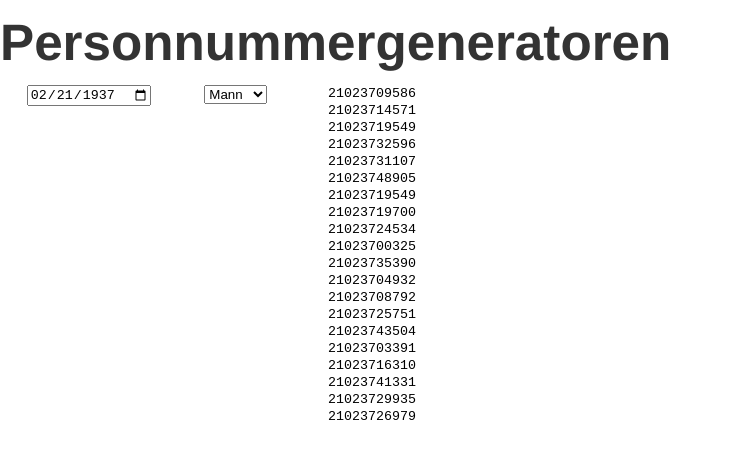
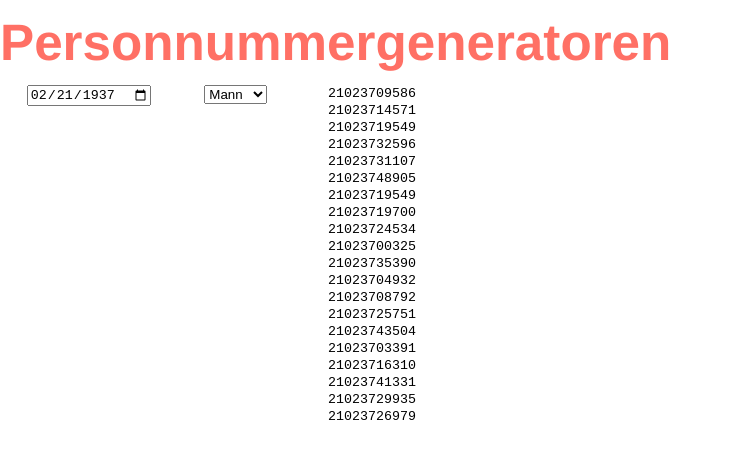
Before and after one commit to mariusGundersen/personnummer, a plain HTML site: page index.html in a window 1280 px wide. Shown: the whole page, without its empty margins (0-729 px from the left). Drawn offline with Linux system fonts and the light colour scheme.

Commit message:
Update main.css
Chnage color of the header

```diff
--- a/main.css
+++ b/main.css
@@ -6,7 +6,7 @@ h1 {
     font-size: 4vw;
     font-family: 'Franklin Gothic Medium', 'Arial Narrow', Arial, sans-serif;
     margin: .25em 0;
-    color: #333;
+    color: #ff7065;
 }
 
 #wrapper {
```
